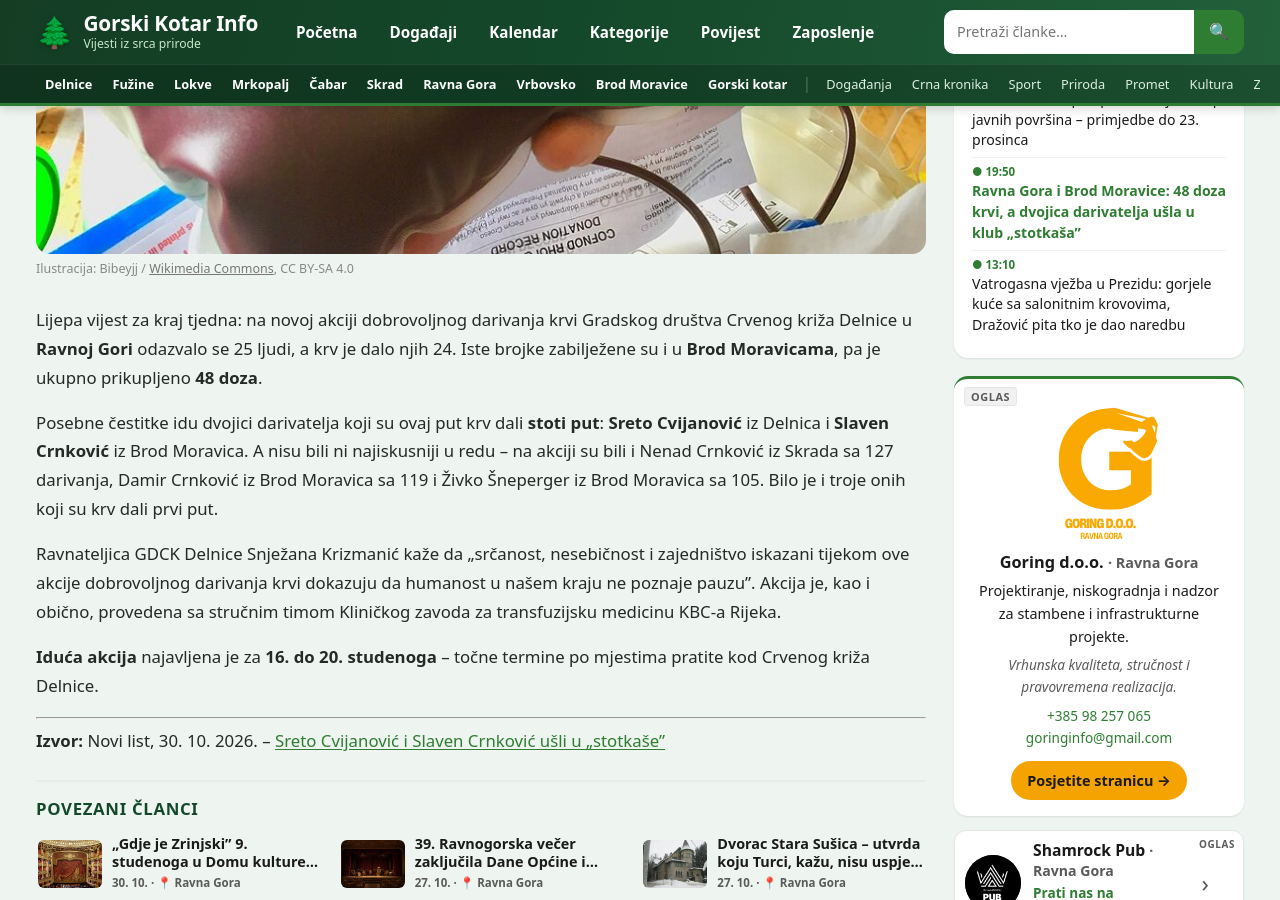
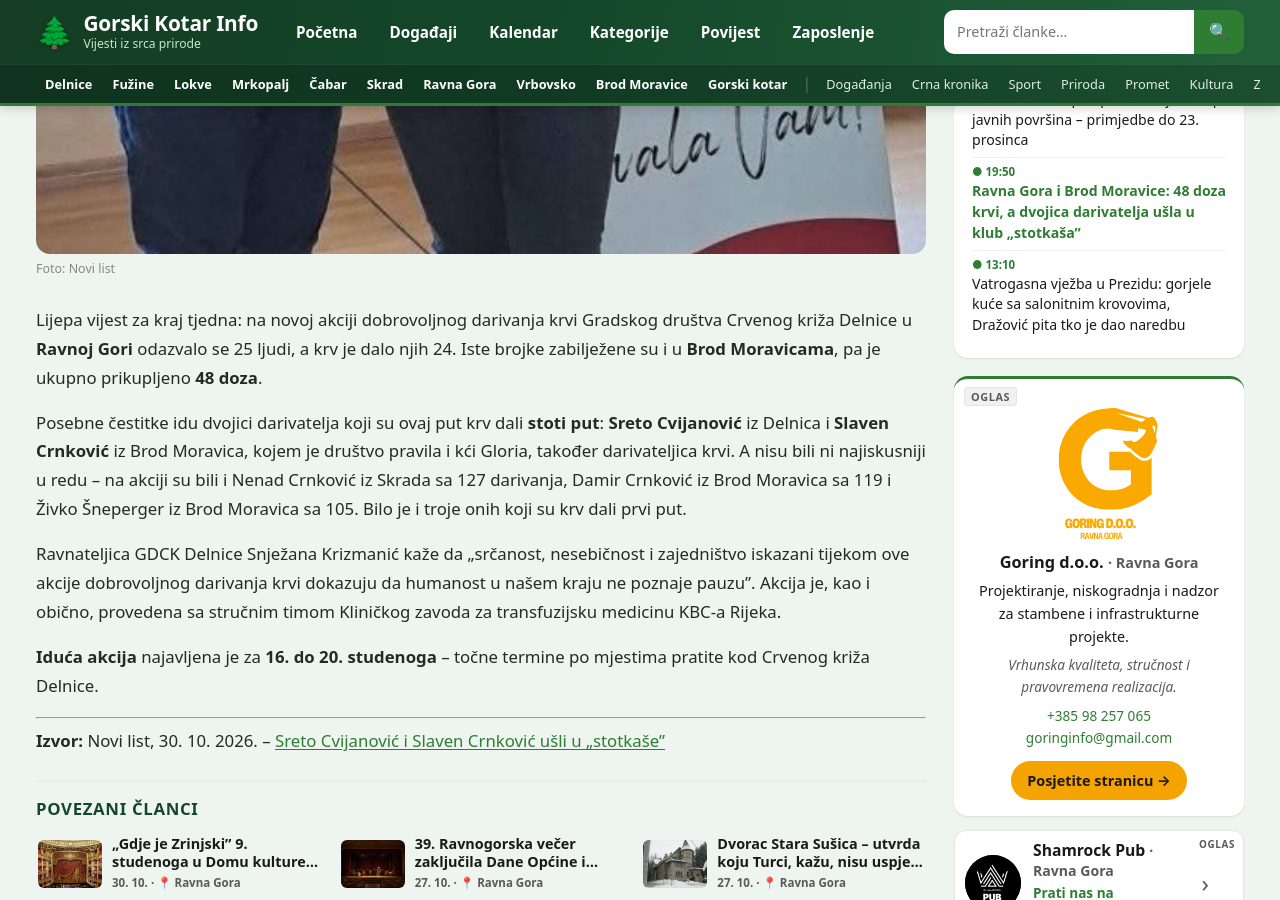
Before and after one commit to MojGK/gorski-kotar.info, a Jekyll site: the page built from _posts/2026-10-30-darivanje-krvi-ravna-gora-brod-moravice-stotkasi.md, in a window 1280 px wide and 900 px high, scrolled down 668 px. Built offline with Jekyll 4.4.1, drawn with Linux system fonts in a browser that asks for light colours; comment, search, counter and statistics services are not loaded.

Commit message:
Darivanje krvi: naslovna fotografija Slaven Crnković i kći Gloria (Novi list)

```diff
--- a/_posts/2026-10-30-darivanje-krvi-ravna-gora-brod-moravice-stotkasi.md
+++ b/_posts/2026-10-30-darivanje-krvi-ravna-gora-brod-moravice-stotkasi.md
@@ -6,13 +6,13 @@ location: Ravna Gora
 type: Društvo
 categories: [Ravna Gora, Brod Moravice, Društvo]
 excerpt: "Na akciji GDCK Delnice u Ravnoj Gori i Brod Moravicama prikupljeno je 48 doza krvi. Sreto Cvijanović i Slaven Crnković krv su dali stoti put, a iduća akcija je od 16. do 20. studenoga."
-image: /assets/images/darivanje-krvi-vrecica.jpg
-image_alt: "Vrećica s darovanom krvi u ruci, ilustracija"
-image_credit: "Ilustracija: Bibeyjj / [Wikimedia Commons](https://commons.wikimedia.org/wiki/File:Blood_Donation_Bag.jpg), CC BY-SA 4.0"
+image: /assets/images/darivanje-krvi-slaven-crnkovic-gloria.jpg
+image_alt: "Slaven Crnković i kći Gloria s natpisom 100. doza krvi"
+image_credit: "Foto: Novi list"
 ---
 Lijepa vijest za kraj tjedna: na novoj akciji dobrovoljnog darivanja krvi Gradskog društva Crvenog križa Delnice u **Ravnoj Gori** odazvalo se 25 ljudi, a krv je dalo njih 24. Iste brojke zabilježene su i u **Brod Moravicama**, pa je ukupno prikupljeno **48 doza**.
 
-Posebne čestitke idu dvojici darivatelja koji su ovaj put krv dali **stoti put**: **Sreto Cvijanović** iz Delnica i **Slaven Crnković** iz Brod Moravica. A nisu bili ni najiskusniji u redu – na akciji su bili i Nenad Crnković iz Skrada sa 127 darivanja, Damir Crnković iz Brod Moravica sa 119 i Živko Šneperger iz Brod Moravica sa 105. Bilo je i troje onih koji su krv dali prvi put.
+Posebne čestitke idu dvojici darivatelja koji su ovaj put krv dali **stoti put**: **Sreto Cvijanović** iz Delnica i **Slaven Crnković** iz Brod Moravica, kojem je društvo pravila i kći Gloria, također darivateljica krvi. A nisu bili ni najiskusniji u redu – na akciji su bili i Nenad Crnković iz Skrada sa 127 darivanja, Damir Crnković iz Brod Moravica sa 119 i Živko Šneperger iz Brod Moravica sa 105. Bilo je i troje onih koji su krv dali prvi put.
 
 Ravnateljica GDCK Delnice Snježana Krizmanić kaže da „srčanost, nesebičnost i zajedništvo iskazani tijekom ove akcije dobrovoljnog darivanja krvi dokazuju da humanost u našem kraju ne poznaje pauzu”. Akcija je, kao i obično, provedena sa stručnim timom Kliničkog zavoda za transfuzijsku medicinu KBC-a Rijeka.
 
```
Also changed, not shown: assets/images/darivanje-krvi-slaven-crnkovic-gloria.jpg (added).
